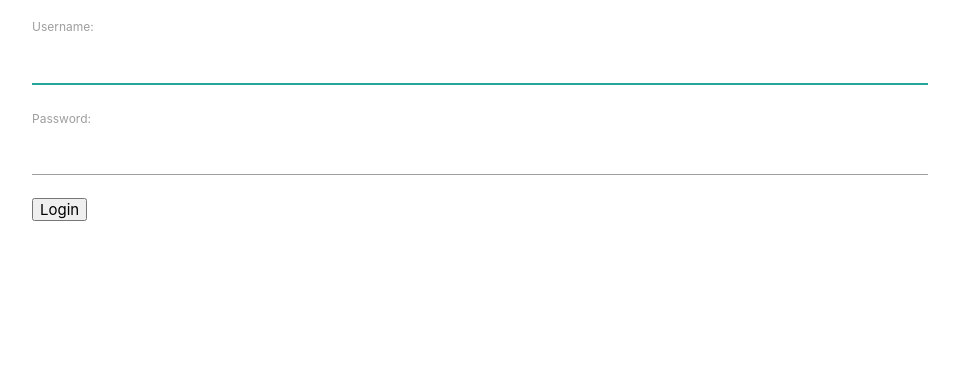
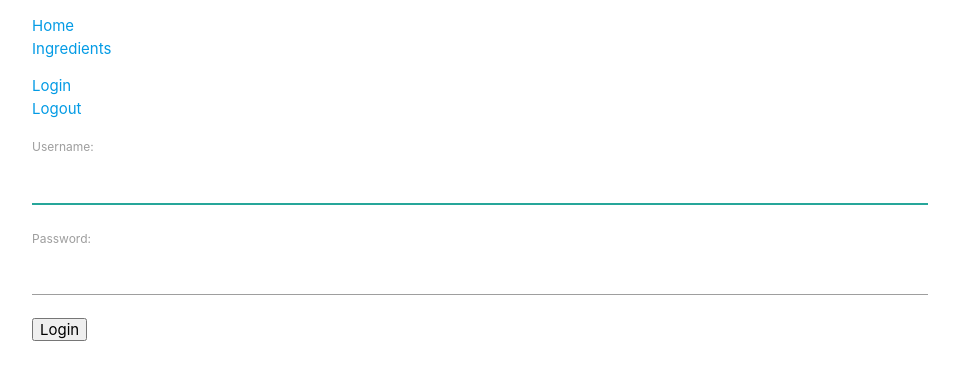
Before and after one commit to simonandrestrasbourg/OrganizeMyMeal, a Django app: page /accounts/login/ in a window 1280 px wide. Shown: the top 380 px of the page, without its empty margins (160-1119 px from the left). Run offline with Django 3.2, Linux system fonts and the light colour scheme; some libraries are stand-ins or nearby versions.

Commit message:
implement login/logout/signin view (core app) and move also index page and style to core app

```diff
--- a/core/templates/core/base.html
+++ b/core/templates/core/base.html
@@ -13,16 +13,27 @@
   {% block materialize_javascripts %}
     <script type="text/javascript" src="https://code.jquery.com/jquery-3.2.1.min.js"></script>
     <script type="text/javascript" src="{% static 'materialize/js/materialize.js' %}"></script>
+    <link rel="stylesheet" type="text/css" href="{% static 'core/style.css' %}">
     <link rel="stylesheet" type="text/css" href="{% static 'ingredients/style.css' %}">
   {% endblock %}
-
 </head>
 <body>
     <div class="container">
       <div id="sidebar">
+          {% block sidebar %}
+          <ul>
+            <li><a href="{% url 'ingredients:index' %}">Home</a></li>
+            <li><a href="{% url 'ingredients:ingredient-list' %}">Ingredients</a></li>
+          </ul>
+          <ul>
+            <li><a href="{% url 'core:login' %}">Login</a></li>
+            <li><a href="{% url 'core:logout' %}">Logout</a></li>
+          </ul>
+          {% endblock %}
       </div>
       <div id="content">
-        {% block content %}{% endblock %}
+        {% block content %}
+        {% endblock %}
       </div>
     </div>
 </body>
--- a/core/templates/registration/login.html
+++ b/core/templates/registration/login.html
@@ -1,7 +1,7 @@
 {% extends 'core/base.html' %}
 
 {% block content %}
-<form method="post">
+<form method="post" action="{% url 'core:login' %}">
     {% csrf_token %}
     {% for field in form %}
       <p>
--- a/core/urls.py
+++ b/core/urls.py
@@ -4,6 +4,8 @@ from . import views
 
 app_name = 'core'
 urlpatterns = [
-    path('accounts/', include('django.contrib.auth.urls')),
-    path('accounts/signup/', views.signup, name='signup'),
+    path('', views.index, name='index'),
+    path('accounts/signup/', views.signup_view, name='signup'),
+    path('accounts/login/', views.login_view, name='login'),
+    path('accounts/logout/', views.logout_view, name='logout'),
 ]
--- a/core/views.py
+++ b/core/views.py
@@ -1,10 +1,16 @@
-from django.contrib.auth import login, authenticate
-from django.contrib.auth.forms import UserCreationForm
+from django.contrib.auth import login, authenticate, logout
+from django.contrib.auth.forms import UserCreationForm, AuthenticationForm
 from django.shortcuts import render, redirect
 from django.urls import reverse_lazy
 
 
-def signup(request):
+def index(request):
+    """ Index page """
+    context = {}
+    return render(request, 'core/index.html', context)
+
+
+def signup_view(request):
     if request.method == 'POST':
         form = UserCreationForm(request.POST)
         if form.is_valid():
@@ -17,3 +23,23 @@ def signup(request):
     else:
         form = UserCreationForm()
     return render(request, 'registration/signup.html', {'form': form})
+
+
+def login_view(request):
+    if request.method == 'POST':
+        form = UserCreationForm(request.POST)
+        if form.is_valid():
+            form.save()
+            username = form.cleaned_data.get('username')
+            raw_password = form.cleaned_data.get('password1')
+            user = authenticate(username=username, password=raw_password)
+            login(request, user)
+            return redirect(reverse_lazy('ingredients:index'))
+    else:
+        form = AuthenticationForm()
+    return render(request, 'registration/login.html', {'form': form})
+
+
+def logout_view(request):
+    logout(request)
+    return redirect(reverse_lazy('ingredients:index'))
--- a/ingredients/templates/ingredients/ingredient_list.html
+++ b/ingredients/templates/ingredients/ingredient_list.html
@@ -1,4 +1,4 @@
-{% extends "ingredients/base.html" %}
+{% extends "core/base.html" %}
 {% block title %}OrganizeMyMeal{% endblock %}
 {% block description %}OrganizeMyMeal{% endblock %}
 {% block content %}
--- a/ingredients/urls.py
+++ b/ingredients/urls.py
@@ -4,7 +4,6 @@ from . import views
 
 app_name = 'ingredients'
 urlpatterns = [
-    path('', views.index, name='index'),
     path('ingredient/', views.IngredientListView.as_view(), name='ingredient-list'),
     path('ingredient/<int:pk>/', views.IngredientView.as_view(), name='ingredient'),
     path('ingredient_new/', views.IngredientNewView.as_view(), name='ingredient_new'),
```
Also changed, not shown: core/templates/registration/logout.html (added, +9 -0 lines), ingredients/templates/ingredients/base.html (deleted, +0 -35 lines), ingredients/views.py (+2 -10 lines), core/static/core/style.css (renamed from ingredients/static/ingredients/style.css), core/templates/core/index.html (renamed from ingredients/templates/ingredients/index.html).
